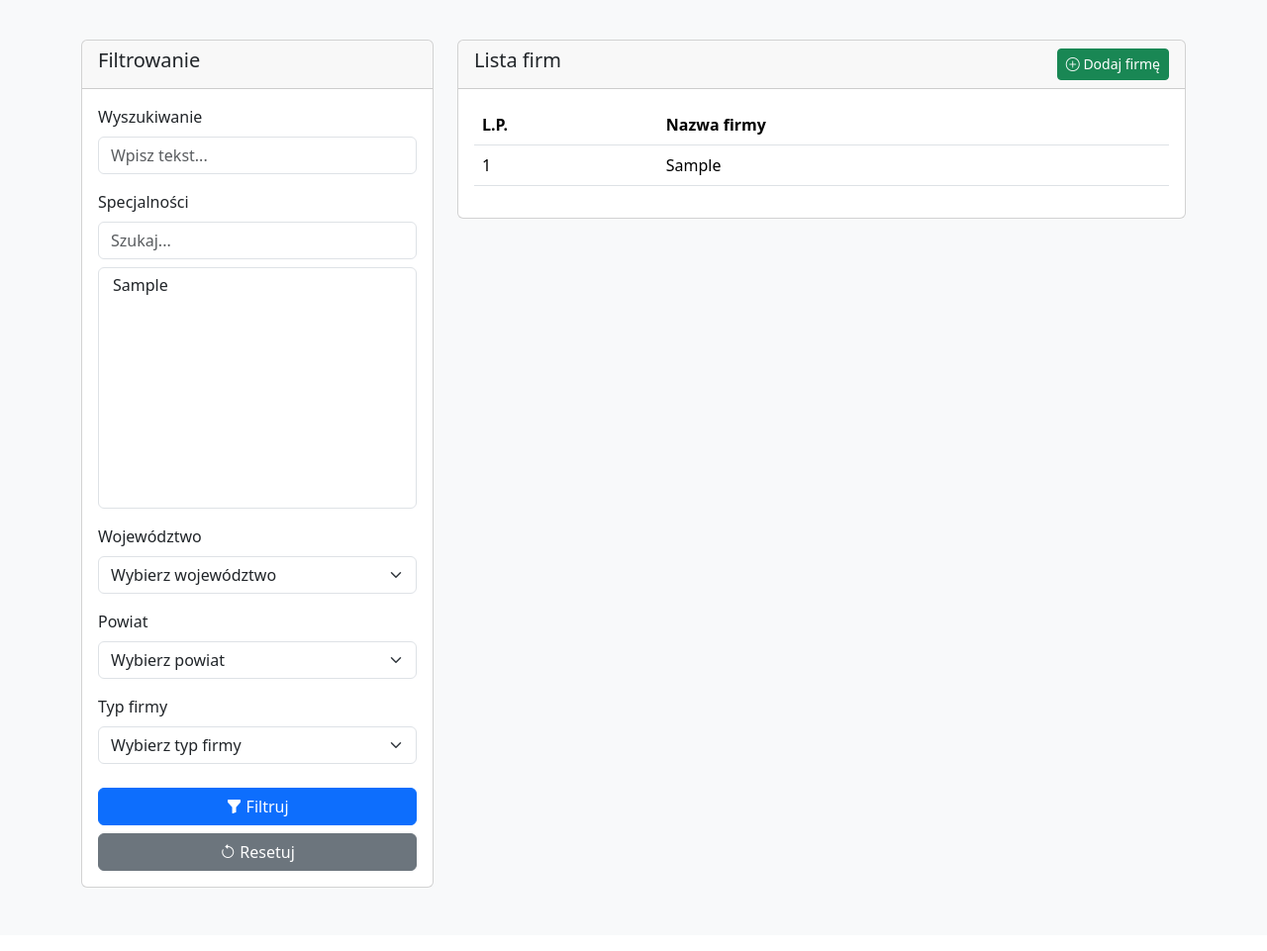
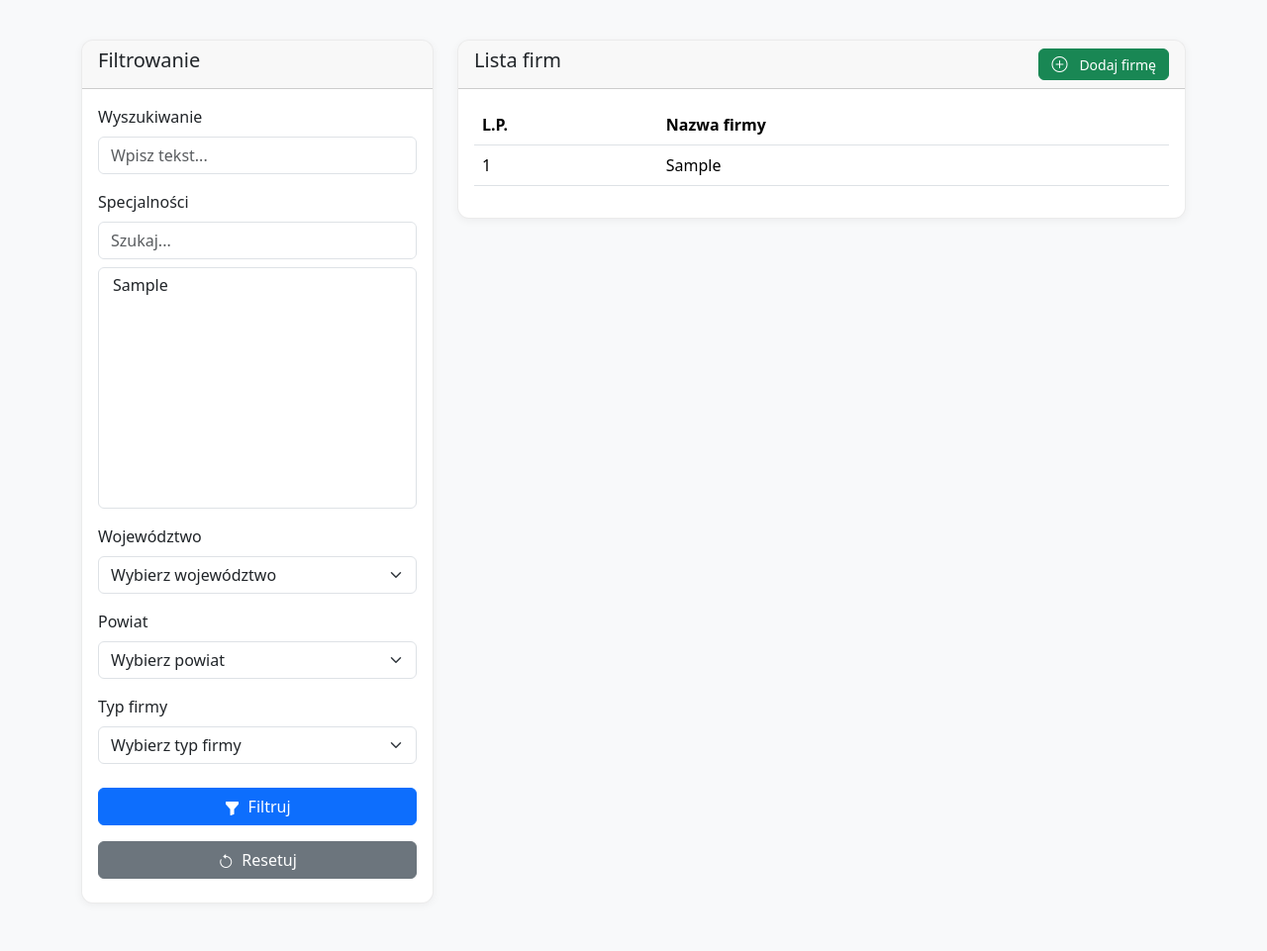
Before and after one commit to pawelpalicki/ListaFirm3, a Flask app: page / in a window 1280 px wide. Shown: the part 56-1017 px from the top of the page at 99% size. Before the commit the page ends 953 px from the top, so only its background shows below. Run offline with Flask 3, Linux system fonts and the light colour scheme; tables that the repository leaves empty hold one stand-in row (values such as "Sample post").

Commit message:
layout improvment

```diff
--- a/app/static/css/main.css
+++ b/app/static/css/main.css
@@ -10,3 +10,124 @@ body {
     --btn-success-color: #198754;
     --card-border-color: rgba(0, 0, 0, 0.08);
 }
+
+/* ===== KOLUMNY ===== */
+
+.left-column {
+  position: sticky;
+  top: 70px;
+  height: fit-content;
+}
+
+/* ===== KARTY ===== */
+.card {
+    border-radius: 12px;
+    box-shadow: 0 2px 8px rgba(0, 0, 0, 0.05);
+    margin-bottom: 1.5rem;
+    border: 1px solid var(--card-border-color);
+    overflow: hidden;
+    transition: all 0.3s ease;
+}
+
+/* ===== PRZYCISKI - SPÓJNE STYLE ===== */
+.card-header .btn,
+.mobile-filter-content .btn {
+    height: 32px;
+    display: inline-flex;
+    align-items: center;
+    justify-content: center;
+    gap: 0.5rem;
+    font-weight: 500;
+    border-radius: 0.375rem;
+    transition: all 0.2s ease;
+    padding: 0.375rem 0.75rem;
+}
+
+/* Przyciski w nagłówku prawej kolumny */
+.right-column .card-header .btn {
+    min-width: 120px;
+}
+
+/* Przyciski w formularzu filtrowania (lewa kolumna i mobile) */
+.left-column .card-body .btn,
+.mobile-filter-content .btn {
+    width: 100%;
+    margin-bottom: 0.5rem;
+    justify-content: center;
+}
+
+/* Grupa przycisków */
+.btn-group-vertical {
+    width: 100%;
+}
+
+/* Ikony */
+.btn .bi {
+    font-size: 1rem;
+    margin-right: 0.25rem;
+}
+
+/* Responsywność przycisków */
+@media (max-width: 575.98px) {
+    .card-header .btn {
+        width: 100%;
+        max-width: none;
+        margin-bottom: 0.5rem;
+    }
+
+    .right-column .card-header .d-flex {
+        flex-direction: column;
+        width: 100%;
+        gap: 0.5rem;
+    }
+}
+
+/* ===== ELEMENTY FIRM ===== */
+.company-row {
+    cursor: pointer;
+    transition: background-color 0.2s ease;
+}
+
+.company-row:hover {
+    background-color: #f1f8ff;
+}
+
+.company-details td {
+    padding: 1rem;
+    background-color: #f8f9fa;
+}
+
+/* ===== FILTRY MOBILE ===== */
+#mobile-filter-overlay {
+  display: none;
+  position: fixed;
+  top: var(--navbar-height) !important;
+  left: 0;
+  right: 0;
+  bottom: 0;
+  background-color: rgba(0,0,0,0.5);
+  z-index: 2000; /* Wyższy niż navbar */
+  padding: 20px;
+  overflow-y: auto;
+}
+
+.mobile-filter-content {
+    background-color: white;
+    padding: 20px;
+    border-radius: 5px;
+    max-height: 90vh;
+    overflow-y: auto;
+}
+
+.mobile-filter-header {
+    border-bottom: 1px solid #dee2e6;
+    padding-bottom: 10px;
+    margin-bottom: 15px;
+}
+
+/* ===== IKONY ===== */
+.bi {
+    font-size: 1rem;
+    line-height: 1;
+    vertical-align: middle;
+}
--- a/app/templates/base.html
+++ b/app/templates/base.html
@@ -47,6 +47,7 @@
     </div>
 
     <script src="https://cdn.jsdelivr.net/npm/bootstrap@5.3.0-alpha1/dist/js/bootstrap.bundle.min.js"></script>
+    <script src="https://code.jquery.com/jquery-3.6.0.min.js"></script>
     <script src="{{ url_for('static', filename='js/main.js') }}"></script>
     {% block scripts %}{% endblock %}
 </body>
```
